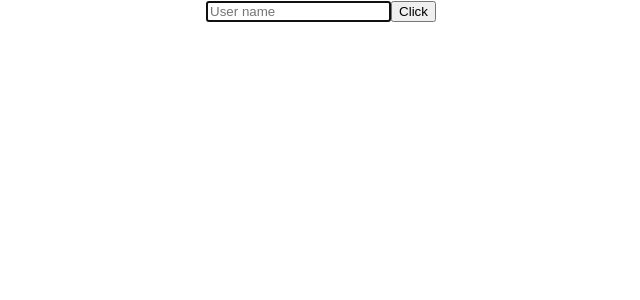
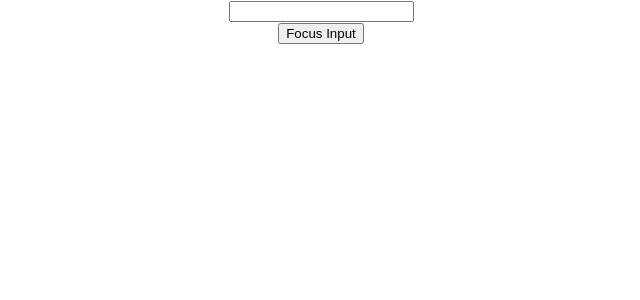
Before and after one commit to ajaykumar-bg/react-hello-world, a React (Create React App) app: page / in a window 1280 px wide. Shown: the top 300 px of the page, without its empty margins (319-959 px from the left). Built offline with nearby package versions, Linux system fonts and the light colour scheme.

Commit message:
Ref to a child component from a parent component

```diff
--- a/src/App.js
+++ b/src/App.js
@@ -16,6 +16,7 @@
 import LifecycleA from './components/LifecycleA';
 import Table from './components/Table';
 import RefDemo from './components/RefDemo';
+import FocusInput from './components/FocusInput';
 
 function App() {
   return (
@@ -36,7 +37,8 @@
       {/* <Forms /> */}
       {/* <LifecycleA /> */}
       {/* <Table /> */}
-      <RefDemo />
+      {/* <RefDemo /> */}
+      <FocusInput />
     </div>
   );
 }
--- /dev/null
+++ b/src/components/FocusInput.js
@@ -0,0 +1,26 @@
+import React, { Component } from 'react'
+import Input from './Input'
+
+class FocusInput extends Component {
+    constructor(props) {
+      super(props)
+
+      this.componentRef = React.createRef();
+    }
+
+    clickHandler = () => {
+        console.log("FocusInput comp - inputRef", this.componentRef);
+        this.componentRef.current.focusInput();
+    }
+
+  render() {
+    return (
+      <div>
+        <Input ref={this.componentRef} />
+        <button onClick={this.clickHandler}>Focus Input</button>
+      </div>
+    )
+  }
+}
+
+export default FocusInput
--- /dev/null
+++ b/src/components/Input.js
@@ -0,0 +1,24 @@
+import React, { Component } from 'react'
+
+class Input extends Component {
+    constructor(props) {
+      super(props)
+
+      this.inputRef = React.createRef();
+    }
+
+    focusInput =() => {
+        console.log("Input comp - inputRef", this.inputRef);
+        this.inputRef.current.focus();
+    }
+
+  render() {
+    return (
+      <div>
+        <input type="text" ref={this.inputRef}></input>
+      </div>
+    )
+  }
+}
+
+export default Input
```
